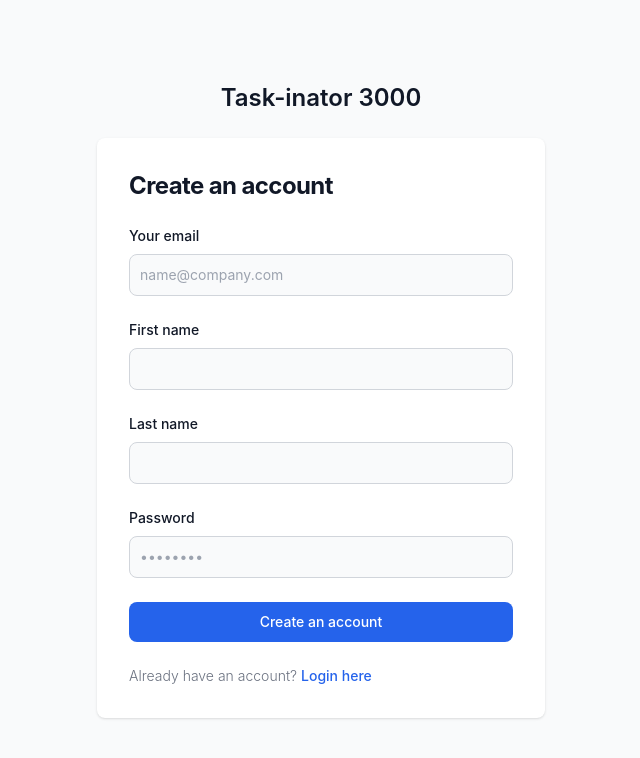
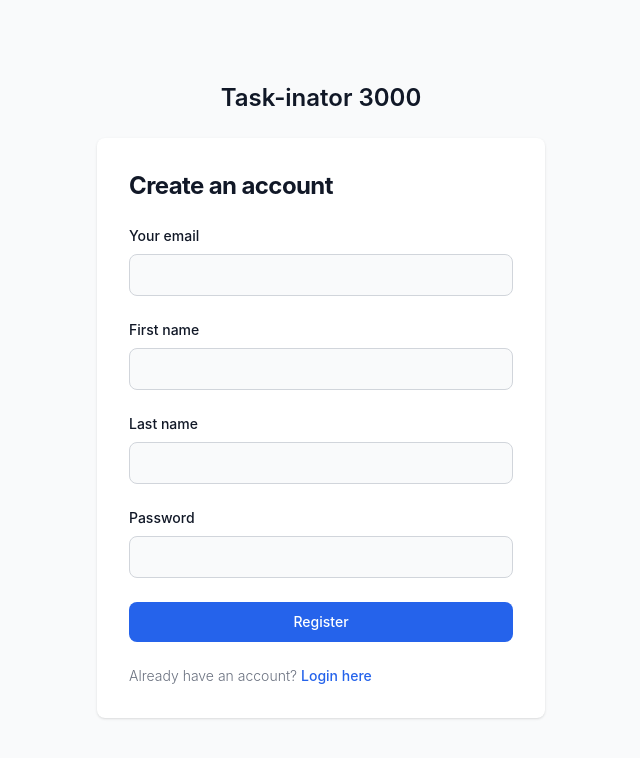
Before and after one commit to bitorsic/todo-react-golang, a React (Vite) app in the folder client/: page /register in a window 1280 px wide. Shown: the top 758 px of the page, without its empty margins (319-959 px from the left). Built offline with nearby package versions, Linux system fonts and the light colour scheme; no server answers.

Commit message:
broke down code into components, added proper links

```diff
--- /dev/null
+++ b/client/src/components/AuthForm.tsx
@@ -0,0 +1,23 @@
+import React from 'react'
+
+interface Props {
+	children: React.ReactNode,
+	submitHandler: (e: React.FormEvent<HTMLFormElement>) => Promise<void>,
+	buttonText: string,
+}
+
+const AuthForm: React.FC<Props> = ({ children, submitHandler, buttonText }) => {
+	return (
+		<form className="space-y-4 md:space-y-6" onSubmit={submitHandler}>
+			{children}
+			<button
+				type="submit"
+				className="w-full text-white bg-primary-600 hover:bg-primary-700 focus:ring-4 focus:outline-none focus:ring-primary-300 font-medium rounded-lg text-sm px-5 py-2.5 text-center dark:bg-primary-600 dark:hover:bg-primary-700 dark:focus:ring-primary-800"
+			>
+				{buttonText}
+			</button>
+		</form>
+	)
+}
+
+export default AuthForm
--- /dev/null
+++ b/client/src/components/AuthPageSection.tsx
@@ -0,0 +1,23 @@
+import React from 'react'
+
+interface Props {
+	children: React.ReactNode
+}
+
+const AuthPageSection: React.FC<Props> = ({children}) => {
+	return (
+		<section className="bg-gray-50 dark:bg-gray-900">
+			<div className="flex flex-col items-center justify-center px-6 py-8 mx-auto md:h-screen lg:py-0">
+				<a
+					href="#"
+					className="flex items-center mb-6 text-2xl font-semibold text-gray-900 dark:text-white"
+				>
+					Task-inator 3000
+				</a>
+				{children}
+			</div>
+		</section>
+	)
+}
+
+export default AuthPageSection
--- /dev/null
+++ b/client/src/components/Box.tsx
@@ -0,0 +1,20 @@
+import React from 'react'
+
+interface Props {
+	title: string,
+	children: React.ReactNode,
+}
+const Box: React.FC<Props> = ({ title, children }) => {
+	return (
+		<div className="w-full bg-white rounded-lg shadow dark:border md:mt-0 sm:max-w-md xl:p-0 dark:bg-gray-800 dark:border-gray-700">
+			<div className="p-6 space-y-4 md:space-y-6 sm:p-8">
+				<h1 className="text-xl font-bold leading-tight tracking-tight text-gray-900 md:text-2xl dark:text-white">
+					{title}
+				</h1>
+				{children}
+			</div>
+		</div>
+	)
+}
+
+export default Box
--- /dev/null
+++ b/client/src/components/FormInput.tsx
@@ -0,0 +1,41 @@
+import React from 'react'
+
+interface Props {
+	id: string,
+	label: string,
+	type: string,
+	value: string,
+	changeHandler: (e: React.ChangeEvent<HTMLInputElement>) => void,
+	isRequired?: boolean
+}
+
+const FormInput: React.FC<Props> = ({
+	id,
+	label,
+	type,
+	value,
+	changeHandler,
+	isRequired
+}) => {
+	return (
+		<div>
+			<label
+				htmlFor={id}
+				className="block mb-2 text-sm font-medium text-gray-900 dark:text-white"
+			>
+				{label}
+			</label>
+			<input
+				type={type}
+				name={id}
+				id={id}
+				value={value}
+				onChange={changeHandler}
+				className="bg-gray-50 border border-gray-300 text-gray-900 text-sm rounded-lg focus:ring-primary-600 focus:border-primary-600 block w-full p-2.5 dark:bg-gray-700 dark:border-gray-600 dark:placeholder-gray-400 dark:text-white dark:focus:ring-blue-500 dark:focus:border-blue-500"
+				required={isRequired}
+				/>
+		</div>
+	)
+}
+
+export default FormInput
--- a/client/src/pages/auth/Login.tsx
+++ b/client/src/pages/auth/Login.tsx
@@ -1,12 +1,17 @@
 import React, { useState } from "react"
 import apiClient from "../../config/axiosConfig";
+import AuthPageSection from "../../components/AuthPageSection";
+import Box from "../../components/Box";
+import AuthForm from "../../components/AuthForm";
+import FormInput from "../../components/FormInput";
+import { Link } from "react-router-dom";
 
 interface FormData {
 	email: string;
 	password: string;
 }
 
-export default function Login() {
+const Login = () => {
 	const [formData, setFormData] = useState<FormData>({
 		email: "",
 		password: "",
@@ -27,82 +32,41 @@ export default function Login() {
 			const response = await apiClient.post("/api/login", formData)
 			alert(response.data.message)
 			console.log(response)
-		} catch (error: any){ // eslint-disable-line @typescript-eslint/no-explicit-any
+		} catch (error: any) { // eslint-disable-line @typescript-eslint/no-explicit-any
 			alert(error.response.data.message)
 		}
 	};
 
 	return (
-		<section className="bg-gray-50 dark:bg-gray-900">
-			<div className="flex flex-col items-center justify-center px-6 py-8 mx-auto md:h-screen lg:py-0">
-				<a
-					href="#"
-					className="flex items-center mb-6 text-2xl font-semibold text-gray-900 dark:text-white"
-				>
-					Task-inator 3000
-				</a>
-				<div className="w-full bg-white rounded-lg shadow dark:border md:mt-0 sm:max-w-md xl:p-0 dark:bg-gray-800 dark:border-gray-700">
-					<div className="p-6 space-y-4 md:space-y-6 sm:p-8">
-						<h1 className="text-xl font-bold leading-tight tracking-tight text-gray-900 md:text-2xl dark:text-white">
-							Login
-						</h1>
-						<form className="space-y-4 md:space-y-6" onSubmit={handleSubmit}>
-							<div>
-								<label
-									htmlFor="email"
-									className="block mb-2 text-sm font-medium text-gray-900 dark:text-white"
-								>
-									Your email
-								</label>
-								<input
+		<AuthPageSection>
+			<Box title="Login">
+				<AuthForm submitHandler={handleSubmit} buttonText="Log in">
+					<FormInput
+						id="email"
+						label="Your email"
 						type="email"
-									name="email"
-									id="email"
 						value={formData.email}
-									onChange={handleChange}
-									className="bg-gray-50 border border-gray-300 text-gray-900 text-sm rounded-lg focus:ring-primary-600 focus:border-primary-600 block w-full p-2.5 dark:bg-gray-700 dark:border-gray-600 dark:placeholder-gray-400 dark:text-white dark:focus:ring-blue-500 dark:focus:border-blue-500"
-									placeholder="name@company.com"
-									required
-								/>
-							</div>
-							<div>
-								<label
-									htmlFor="password"
-									className="block mb-2 text-sm font-medium text-gray-900 dark:text-white"
-								>
-									Password
-								</label>
-								<input
+						changeHandler={handleChange}
+						isRequired />
+					<FormInput
+						id="password"
+						label="Password"
 						type="password"
-									name="password"
-									id="password"
-									placeholder="••••••••"
 						value={formData.password}
-									onChange={handleChange}
-									className="bg-gray-50 border border-gray-300 text-gray-900 text-sm rounded-lg focus:ring-primary-600 focus:border-primary-600 block w-full p-2.5 dark:bg-gray-700 dark:border-gray-600 dark:placeholder-gray-400 dark:text-white dark:focus:ring-blue-500 dark:focus:border-blue-500"
-									required
-								/>
-							</div>
-							<button
-								type="submit"
-								className="w-full text-white bg-primary-600 hover:bg-primary-700 focus:ring-4 focus:outline-none focus:ring-primary-300 font-medium rounded-lg text-sm px-5 py-2.5 text-center dark:bg-primary-600 dark:hover:bg-primary-700 dark:focus:ring-primary-800"
-							>
-								Log in
-							</button>
+						changeHandler={handleChange}
+						isRequired />
+				</AuthForm>
 				<p className="text-sm font-light text-gray-500 dark:text-gray-400">
 					Don't have an account?{" "}
-								<a
-									href="#"
-									className="font-medium text-primary-600 hover:underline dark:text-primary-500"
-								>
+					<Link to={"/register"}>
+						<a className="font-medium text-primary-600 hover:underline dark:text-primary-500">
 							Register here
 						</a>
+					</Link>
 				</p>
-						</form>
-					</div>
-				</div>
-			</div>
-		</section>
-
+			</Box>
+		</AuthPageSection>
 	)
 }
+
+export default Login
--- a/client/src/pages/auth/Register.tsx
+++ b/client/src/pages/auth/Register.tsx
@@ -1,5 +1,10 @@
 import React, { useState } from "react"
 import apiClient from "../../config/axiosConfig";
+import AuthPageSection from "../../components/AuthPageSection";
+import FormInput from "../../components/FormInput";
+import AuthForm from "../../components/AuthForm";
+import Box from "../../components/Box";
+import { Link } from "react-router-dom";
 
 interface FormData {
 	email: string;
@@ -8,7 +13,7 @@ interface FormData {
 	password: string;
 }
 
-export default function Register() {
+const Register = () => {
 	const [formData, setFormData] = useState<FormData>({
 		email: "",
 		first_name: "",
@@ -31,116 +36,54 @@ export default function Register() {
 			const response = await apiClient.post("/api/register", formData)
 			alert(response.data.message)
 			console.log(response)
-		} catch (error: any){ // eslint-disable-line @typescript-eslint/no-explicit-any
+		} catch (error: any) { // eslint-disable-line @typescript-eslint/no-explicit-any
 			alert(error.response.data.message)
 		}
 	};
 
 	return (
-		<section className="bg-gray-50 dark:bg-gray-900">
-			<div className="flex flex-col items-center justify-center px-6 py-8 mx-auto md:h-screen lg:py-0">
-				<a
-					href="#"
-					className="flex items-center mb-6 text-2xl font-semibold text-gray-900 dark:text-white"
-				>
-					Task-inator 3000
-				</a>
-				<div className="w-full bg-white rounded-lg shadow dark:border md:mt-0 sm:max-w-md xl:p-0 dark:bg-gray-800 dark:border-gray-700">
-					<div className="p-6 space-y-4 md:space-y-6 sm:p-8">
-						<h1 className="text-xl font-bold leading-tight tracking-tight text-gray-900 md:text-2xl dark:text-white">
-							Create an account
-						</h1>
-						<form className="space-y-4 md:space-y-6" onSubmit={handleSubmit}>
-							<div>
-								<label
-									htmlFor="email"
-									className="block mb-2 text-sm font-medium text-gray-900 dark:text-white"
-								>
-									Your email
-								</label>
-								<input
+		<AuthPageSection>
+			<Box title="Create an account">
+				<AuthForm submitHandler={handleSubmit} buttonText="Register">
+					<FormInput
+						id="email"
+						label="Your email"
 						type="email"
-									name="email"
-									id="email"
 						value={formData.email}
-									onChange={handleChange}
-									className="bg-gray-50 border border-gray-300 text-gray-900 text-sm rounded-lg focus:ring-primary-600 focus:border-primary-600 block w-full p-2.5 dark:bg-gray-700 dark:border-gray-600 dark:placeholder-gray-400 dark:text-white dark:focus:ring-blue-500 dark:focus:border-blue-500"
-									placeholder="name@company.com"
-									required
-								/>
-							</div>
-							<div>
-								<label
-									htmlFor="first_name"
-									className="block mb-2 text-sm font-medium text-gray-900 dark:text-white"
-								>
-									First name
-								</label>
-								<input
+						changeHandler={handleChange}
+						isRequired />
+					<FormInput
+						id="first_name"
+						label="First name"
 						type="text"
-									name="first_name"
-									id="first_name"
 						value={formData.first_name}
-									onChange={handleChange}
-									className="bg-gray-50 border border-gray-300 text-gray-900 text-sm rounded-lg focus:ring-primary-600 focus:border-primary-600 block w-full p-2.5 dark:bg-gray-700 dark:border-gray-600 dark:placeholder-gray-400 dark:text-white dark:focus:ring-blue-500 dark:focus:border-blue-500"
-									required
-								/>
-							</div>
-							<div>
-								<label
-									htmlFor="last_name"
-									className="block mb-2 text-sm font-medium text-gray-900 dark:text-white"
-								>
-									Last name
-								</label>
-								<input
+						changeHandler={handleChange}
+						isRequired />
+					<FormInput
+						id="last_name"
+						label="Last name"
 						type="text"
-									name="last_name"
-									id="last_name"
 						value={formData.last_name}
-									onChange={handleChange}
-									className="bg-gray-50 border border-gray-300 text-gray-900 text-sm rounded-lg focus:ring-primary-600 focus:border-primary-600 block w-full p-2.5 dark:bg-gray-700 dark:border-gray-600 dark:placeholder-gray-400 dark:text-white dark:focus:ring-blue-500 dark:focus:border-blue-500"
-									required
-								/>
-							</div>
-							<div>
-								<label
-									htmlFor="password"
-									className="block mb-2 text-sm font-medium text-gray-900 dark:text-white"
-								>
-									Password
-								</label>
-								<input
+						changeHandler={handleChange} />
+					<FormInput
+						id="password"
+						label="Password"
 						type="password"
-									name="password"
-									id="password"
-									placeholder="••••••••"
 						value={formData.password}
-									onChange={handleChange}
-									className="bg-gray-50 border border-gray-300 text-gray-900 text-sm rounded-lg focus:ring-primary-600 focus:border-primary-600 block w-full p-2.5 dark:bg-gray-700 dark:border-gray-600 dark:placeholder-gray-400 dark:text-white dark:focus:ring-blue-500 dark:focus:border-blue-500"
-									required
-								/>
-							</div>
-							<button
-								type="submit"
-								className="w-full text-white bg-primary-600 hover:bg-primary-700 focus:ring-4 focus:outline-none focus:ring-primary-300 font-medium rounded-lg text-sm px-5 py-2.5 text-center dark:bg-primary-600 dark:hover:bg-primary-700 dark:focus:ring-primary-800"
-							>
-								Create an account
-							</button>
+						changeHandler={handleChange}
+						isRequired />
+				</AuthForm>
 				<p className="text-sm font-light text-gray-500 dark:text-gray-400">
 					Already have an account?{" "}
-								<a
-									href="#"
-									className="font-medium text-primary-600 hover:underline dark:text-primary-500"
-								>
+					<Link to={"/login"}>
+						<a className="font-medium text-primary-600 hover:underline dark:text-primary-500">
 							Login here
 						</a>
+					</Link>
 				</p>
-						</form>
-					</div>
-				</div>
-			</div>
-		</section>
-
+			</Box>
+		</AuthPageSection>
 	)
 }
+
+export default Register
```
Lines whose indentation alone changed are shown as unchanged.
